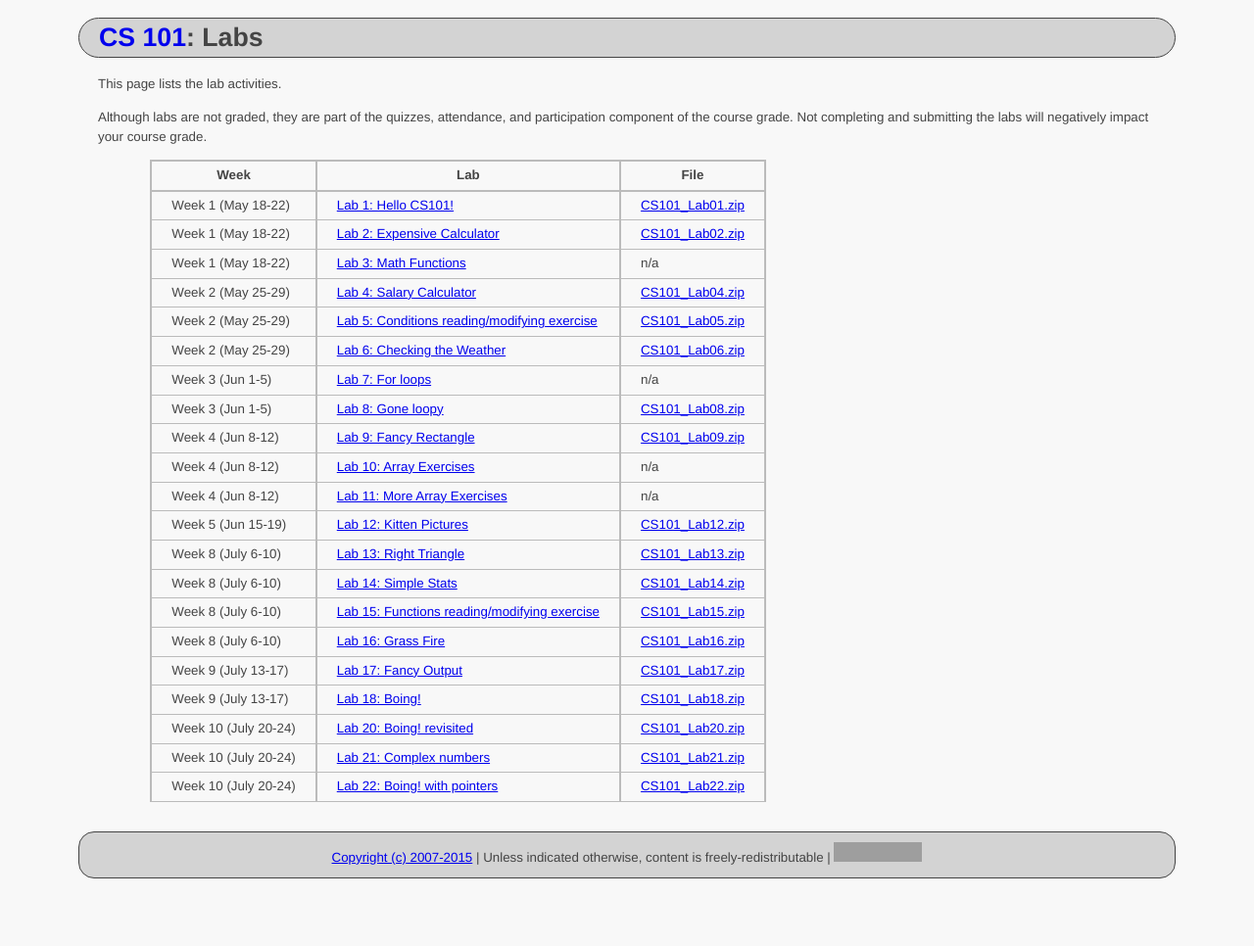
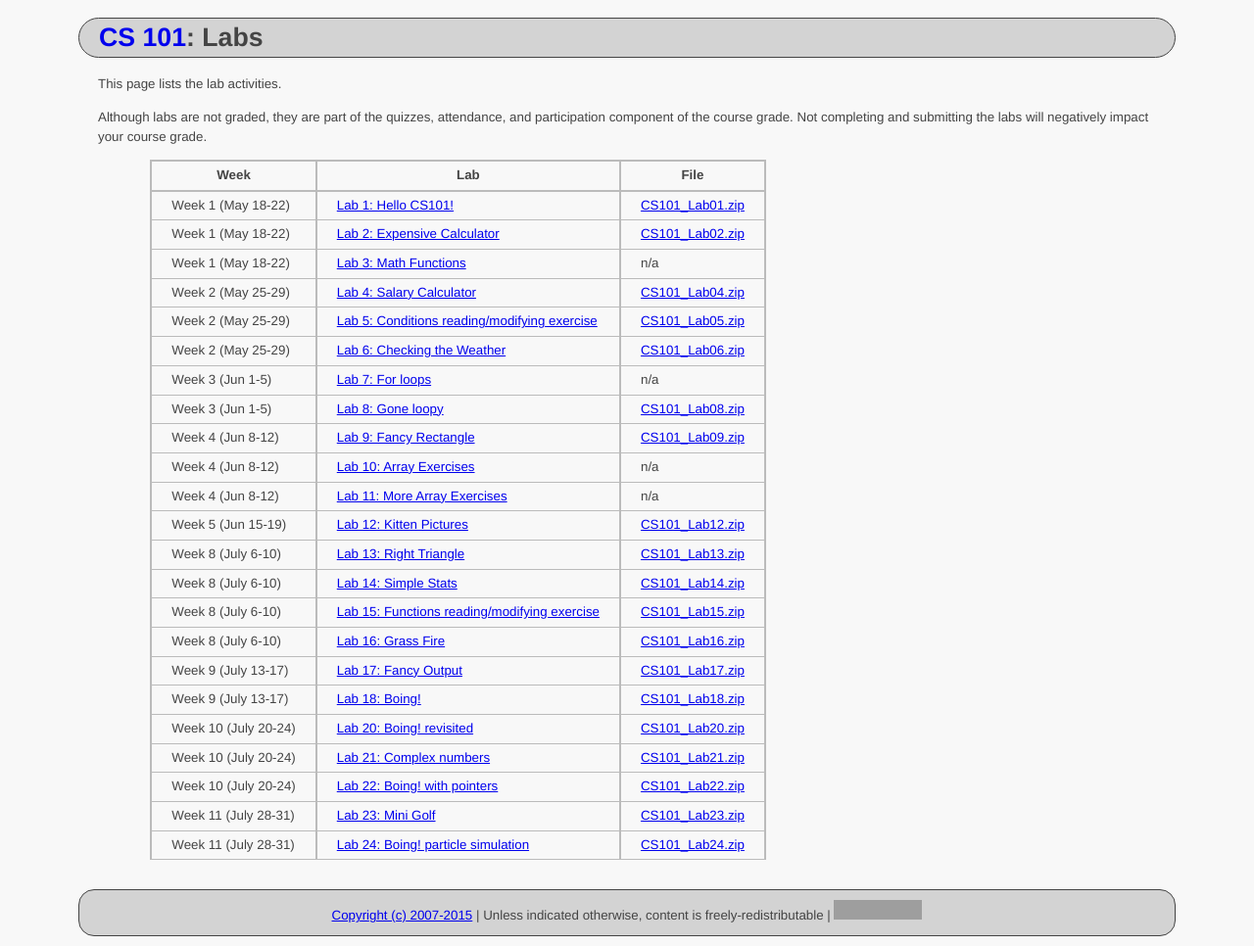
Before and after one commit to ycpcs/cs101-summer2015, a Jekyll site: the page built from labs/index.md, in a window 1280 px wide. Shown: the whole page at 98% size. Built offline with Jekyll 4.4.1, drawn with Linux system fonts in a browser that asks for light colours; Markdown is read by kramdown in place of the engine named in the settings; before the commit the page ends 907 px from its top, so only the background shows below that; grey boxes are pictures that could not be loaded.

Commit message:
add week 11 labs
add week 11 labs

```diff
--- a/labs/index.md
+++ b/labs/index.md
@@ -32,6 +32,8 @@ and submitting the labs will negatively impact your course grade.
 > Week 10 (July 20-24)| [Lab 20: Boing! revisited](lab20.html) | [CS101\_Lab20.zip](CS101_Lab19.zip)
 > Week 10 (July 20-24)| [Lab 21: Complex numbers](lab21.html) | [CS101\_Lab21.zip](CS101_Lab21.zip)
 > Week 10 (July 20-24)| [Lab 22: Boing! with pointers](lab22.html) | [CS101\_Lab22.zip](CS101_Lab22.zip)
+> Week 11 (July 28-31)| [Lab 23: Mini Golf](lab23.html) | [CS101\_Lab23.zip](CS101_Lab23.zip)
+> Week 11 (July 28-31)| [Lab 24: Boing! particle simulation](lab24.html) | [CS101\_Lab24.zip](CS101_Lab24.zip)
 
 <!--
 > Apr 23rd | [Lab 23: Mini Golf](lab23.html) | [CS101\_Lab23.zip](CS101_Lab23.zip)
```
